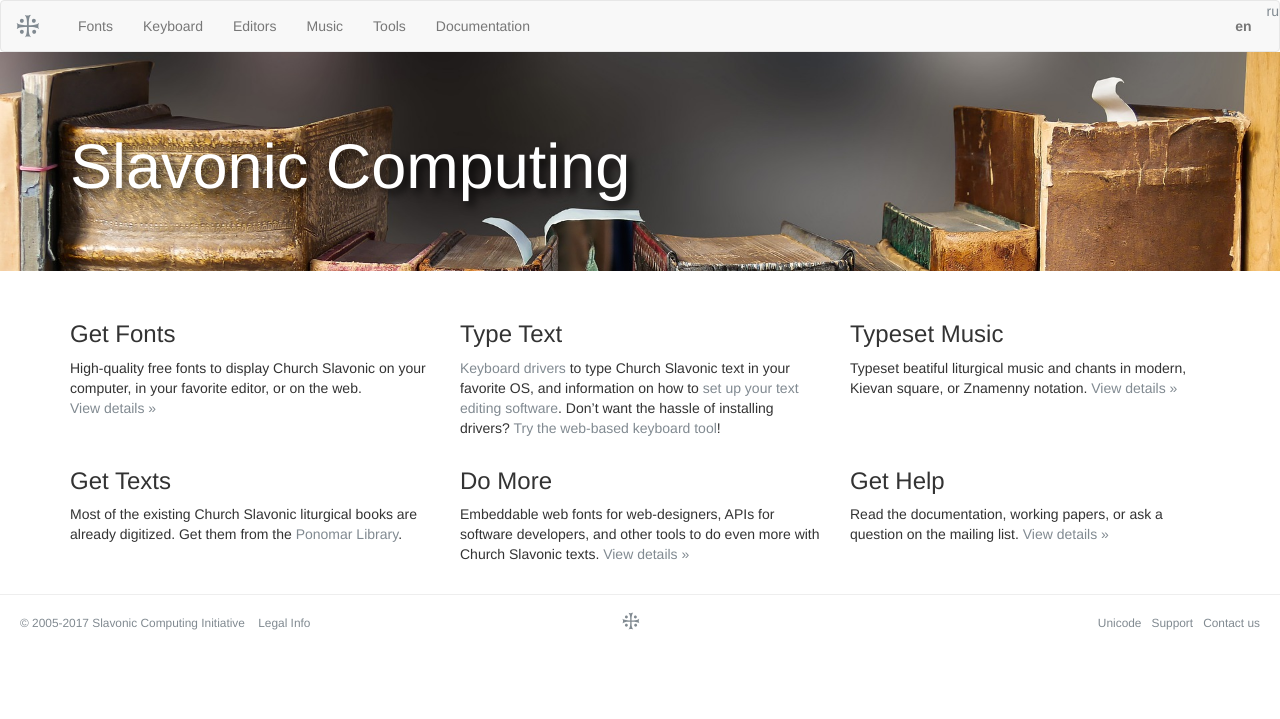
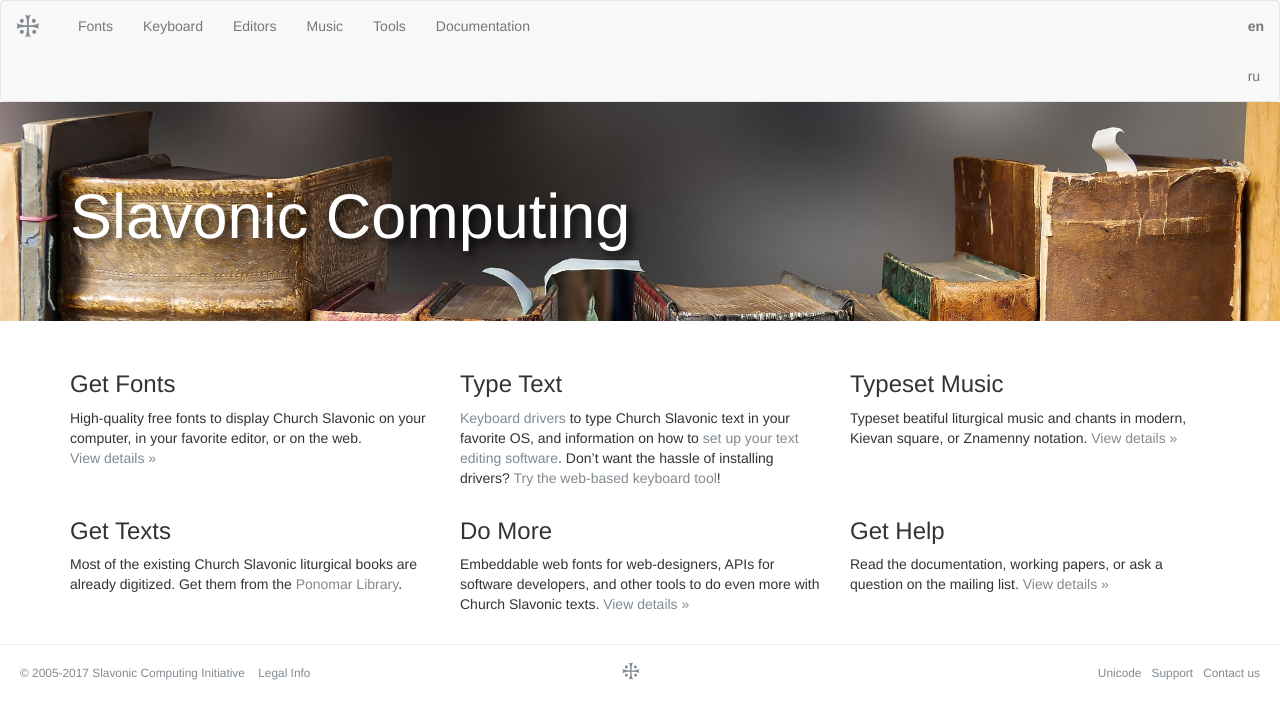
Before and after one commit to slavonic/slavonic.github.io, a Jekyll site: the page built from index.md, in a window 1280 px wide. Shown: the top 719 px of the page. Built offline with Jekyll 4.4.1, drawn with Linux system fonts in a browser that asks for light colours.

Commit message:
Update header.html

```diff
--- a/_includes/header.html
+++ b/_includes/header.html
@@ -35,8 +35,8 @@
           {% assign pages=site.pages | where:"ref", page.ref | sort: 'lang' %}
           {% for page in pages %}
             <a href="{{ page.url | prepend: site.baseurl }}" class="{{ page.lang }} lang-selector">{{ page.lang }}</a>
+          {% endfor %}
         </li>
-        {% endfor %}
       </ul>
     </div>
 </nav>
```
